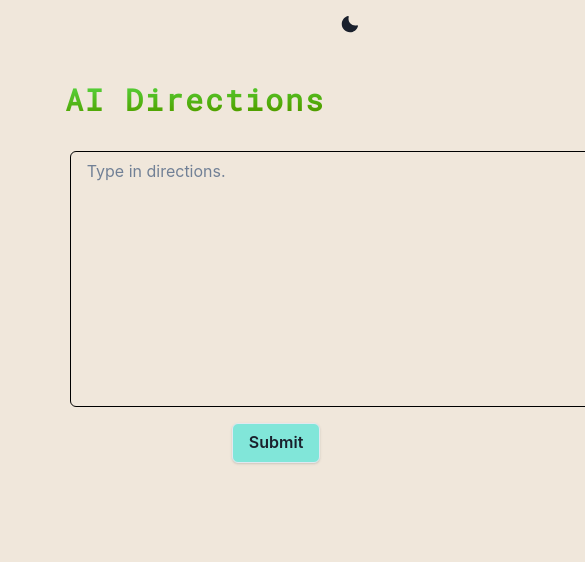
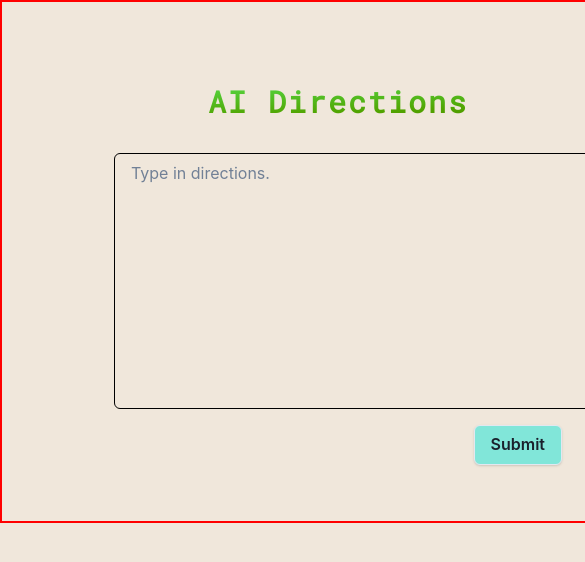
Before and after one commit to Johnnie71/OpenAI, a Next.js app: page / in a window 390 px wide. Shown: the top 562 px of the page, 585 px wide, since content can reach past the window. Built offline with nearby package versions, Linux system fonts and the light colour scheme.

Commit message:
fixed mobile with for container

```diff
--- a/components/Form/AI/AI.jsx
+++ b/components/Form/AI/AI.jsx
@@ -31,7 +31,12 @@ const AI = () => {
 	};
 
 	return (
-		<Container maxW="container.xl">
+		<Container
+			borderWidth="2px"
+			borderColor="red"
+			minW="fit-content"
+			maxW="container.xl"
+		>
 			<ThemeToggle />
 			<Flex align="center" justify="center">
 				<Heading fontFamily="Roboto Mono, monospace" mt={20} className="header">
```
